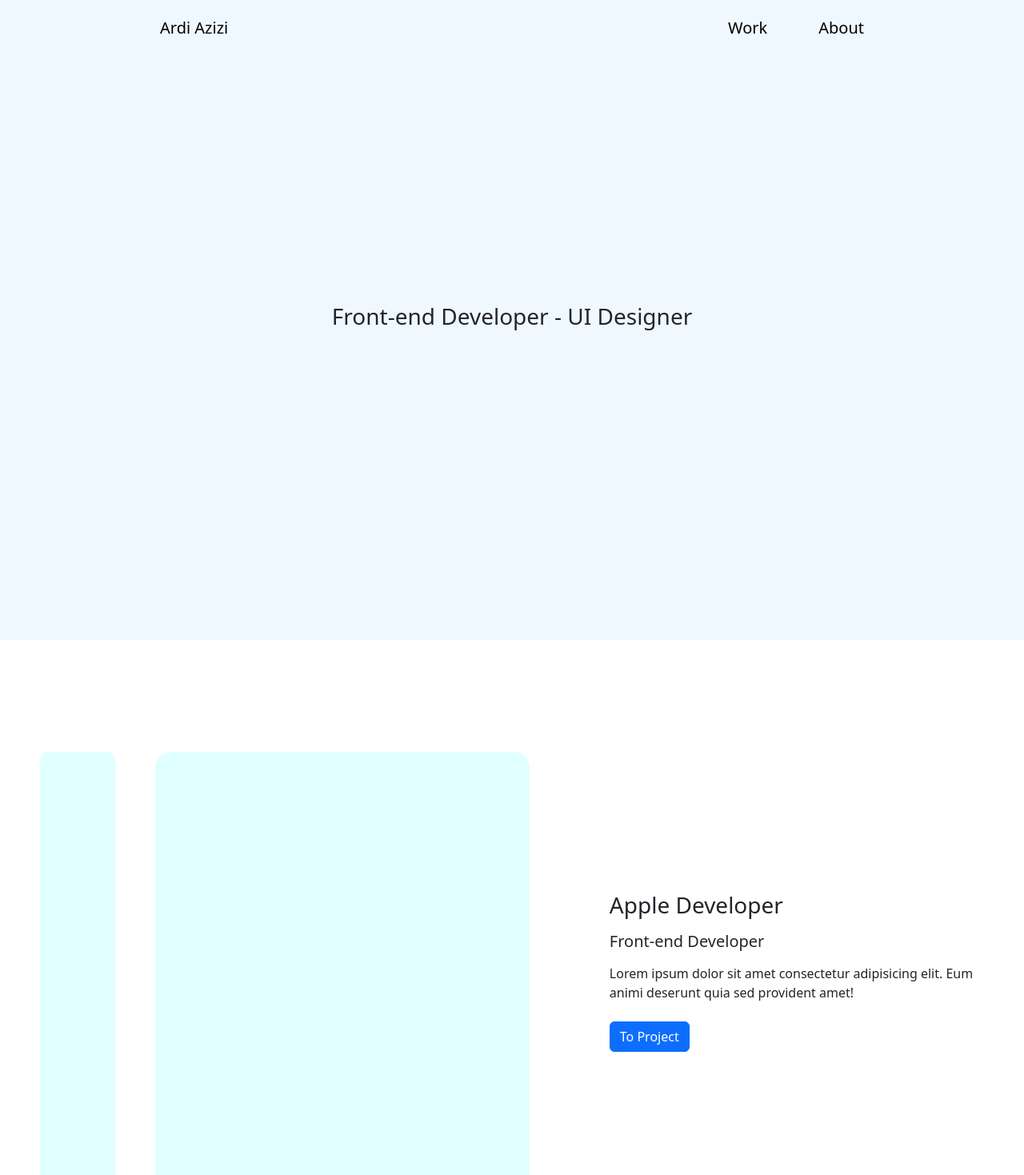
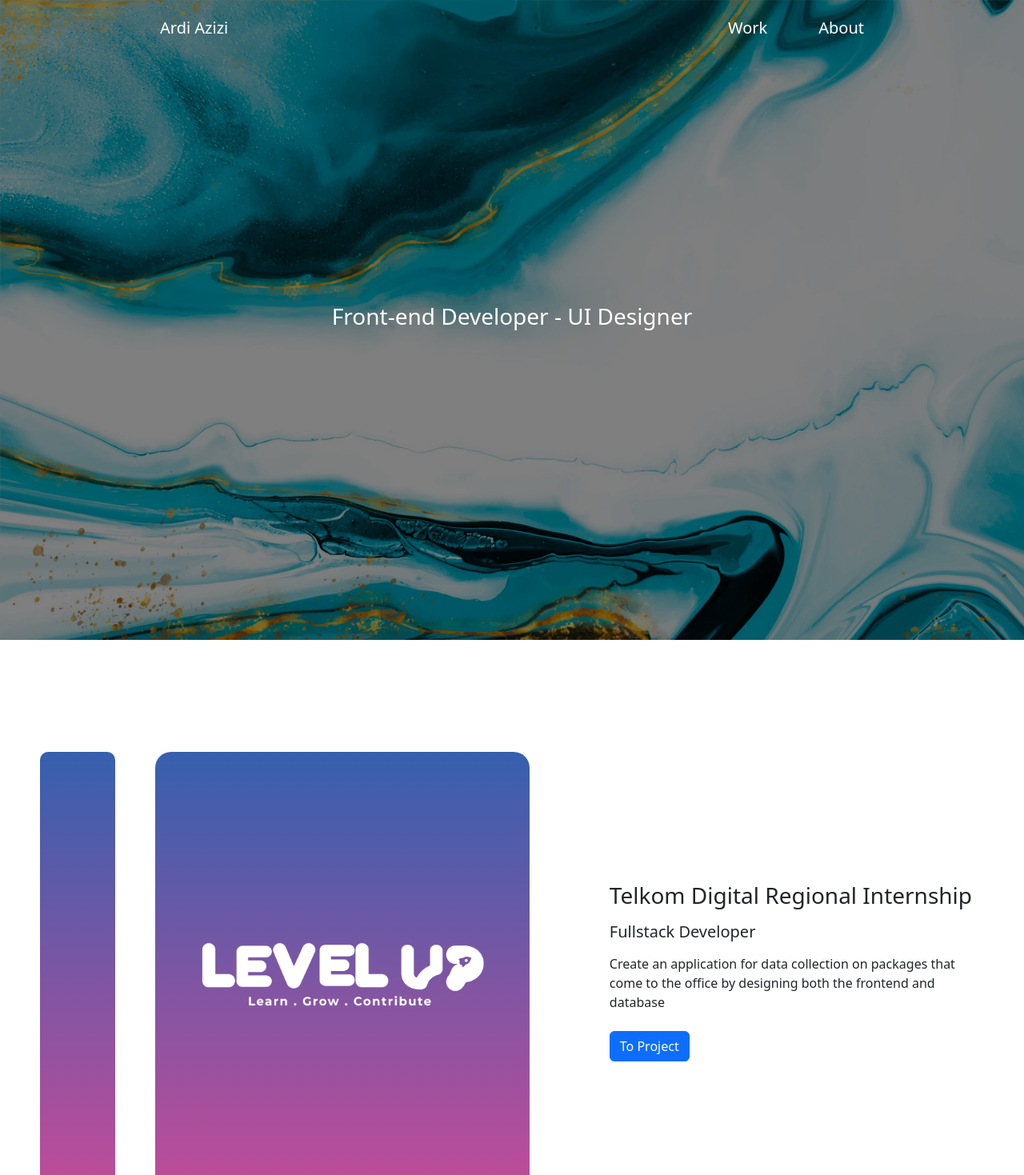
Before and after one commit to Alhazen4/alhazen4-porto, an Angular app: page / in a window 1280 px wide. Shown: the top 1469 px of the page at 80% size. Built offline with nearby package versions, Linux system fonts and the light colour scheme.

Commit message:
Update homepage

```diff
--- a/src/app/components/about/about.component.html
+++ b/src/app/components/about/about.component.html
@@ -82,6 +82,7 @@
         <p class="about-text-3">
           January 2021 - Present
         </p>
+        <button class="btn btn-primary">Download My Resume</button>
       </div>
 
       <div class="col right d-flex gap-3 flex-column align-items-center justify-content-center">
--- a/src/app/components/homepage/homepage.component.html
+++ b/src/app/components/homepage/homepage.component.html
@@ -10,26 +10,29 @@
 <nav class="d-flex align-items-center justify-content-between fs-5">
   <a href="">Ardi Azizi</a>
   <div class="link d-flex flex-row justify-content-between" style="width: 170px;">
-    <a href="">Work</a>
-    <a href="">About</a>
+    <a routerLink="/work">Work</a>
+    <a routerLink="/about">About</a>
   </div>
 </nav>
 
 <body>
-  <div class="div d-flex align-items-center justify-content-center" style="background-color: aliceblue;">
-    <div>
-      <h3>Front-end Developer - UI Designer</h3>
-    </div>
+  <div class="div home-cover d-flex align-items-center justify-content-center" style="background-color: aliceblue;">
+    <h3>Front-end Developer - UI Designer</h3>
+    <div class="overlay"></div>
+    <img src="../../../assets/bg.jpg" alt="">
   </div>
 
   <div class="div d-flex align-items-center">
     <div class="div-content d-flex flex-row">
-      <div class="div-color"></div>
-      <div class="div-cover"></div>
+      <div class="div-color-1"></div>
+      <div class="div-cover-1 d-flex align-items-center justify-content-center">
+        <img src="../../../assets/levelup_logo.png" alt="">
+      </div>
       <div class="div-text d-flex align-items-start justify-content-center flex-column gap-2">
-        <h3>Apple Developer</h3>
-        <h5>Front-end Developer</h5>
-        <p>Lorem ipsum dolor sit amet consectetur adipisicing elit. Eum animi deserunt quia sed provident amet!</p>
+        <h3>Telkom Digital Regional Internship</h3>
+        <h5>Fullstack Developer</h5>
+        <p>Create an application for data collection on packages that come to the office by designing both the frontend
+          and database</p>
         <button class="btn btn-primary">To Project</button>
       </div>
     </div>
--- a/src/app/components/homepage/homepage.component.scss
+++ b/src/app/components/homepage/homepage.component.scss
@@ -3,10 +3,11 @@ nav {
   height: 70px;
   padding: 0 200px;
   position: absolute;
+  z-index: 2;
 
   & a {
     text-decoration: none;
-    color: black;
+    color: white;
   }
 }
 
@@ -14,16 +15,37 @@ nav {
   width: 100%;
   height: 100vh;
 
+  &.home-cover {
+    h3 {
+      color: white;
+      position: absolute;
+      z-index: 1;
+    }
+
+    .overlay {
+      position: absolute;
+      background-color: rgba(0, 0, 0, 0.5);
+      width: 100%;
+      height: 100vh;
+    }
+
+    img {
+      width: 100%;
+      height: 100vh;
+    }
+  }
+
   &-content {
     width: 100%;
     height: 100vh;
     padding: 140px 50px;
   }
 
-  &-color {
+  &-color-1 {
+    background: rgb(54, 96, 174);
+    background: linear-gradient(180deg, rgba(54, 96, 174, 1) 0%, rgba(193, 76, 152, 1) 100%);
     width: 100px;
     height: 550px;
-    background-color: lightcyan;
     border-radius: 10px;
   }
 
@@ -40,6 +62,19 @@ nav {
       height: 550px;
       background-color: lightcyan;
       border-radius: 20px;
+    }
+
+    &-1 {
+      margin-left: 50px;
+      width: 500px;
+      height: 550px;
+      border-radius: 20px;
+      background: rgb(54, 96, 174);
+      background: linear-gradient(180deg, rgba(54, 96, 174, 1) 0%, rgba(193, 76, 152, 1) 100%);
+
+      img {
+        width: 80%;
+      }
     }
   }
 
```
Also changed, not shown: src/assets/bg.jpg (added), src/assets/levelup_logo.png (added).
